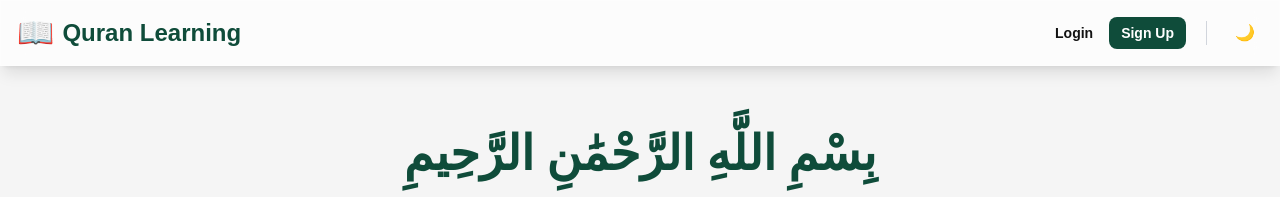
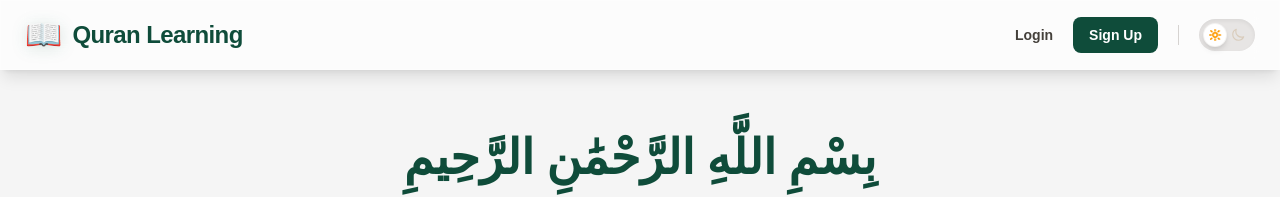
Before and after one commit to SamniHasnath/Project-Learning-27_Quran_Website, a React app in the folder frontend/: page / in a window 1280 px wide. Shown: the top 197 px of the page. Built offline with nearby package versions, Linux system fonts and the light colour scheme; no server answers; the HTML template or start-up script is replaced by a standard one.

Commit message:
feat(navbar): improve navigation component

```diff
--- a/frontend/src/components/Navbar.jsx
+++ b/frontend/src/components/Navbar.jsx
@@ -5,40 +5,65 @@ const Navbar = ({ darkMode, setDarkMode }) => {
   const { user, logout } = useAuthStore();
 
   return (
-    <nav className="glass sticky top-0 z-50 px-4 py-3 mb-8">
+    <nav className="glass sticky top-0 z-50 px-6 py-4 mb-8 border-b border-islamic-green/10 dark:border-islamic-gold/15 bg-white/70 dark:bg-islamic-dark/75">
       <div className="container mx-auto flex justify-between items-center">
-        <Link to="/" className="text-2xl font-bold text-islamic-green dark:text-islamic-gold flex items-center gap-2">
-          <span className="text-3xl">📖</span> Quran Learning
+        <Link to="/dashboard" className="text-2xl font-bold text-islamic-green dark:text-islamic-gold flex items-center gap-2.5 hover:opacity-90 transition-opacity">
+          <span className="text-3xl filter drop-shadow-[0_2px_8px_rgba(13,92,70,0.15)] dark:drop-shadow-[0_2px_8px_rgba(197,168,128,0.25)]">📖</span>
+          <span className="font-sans tracking-tight">Quran Learning</span>
         </Link>
-        <div className="flex items-center gap-4">
+        <div className="flex items-center gap-5">
           {user ? (
-            <div className="flex items-center gap-4">
-              <Link to="/dashboard" className="text-sm font-semibold hover:text-islamic-green transition-colors">
+            <div className="flex items-center gap-5">
+              <Link to="/dashboard" className="text-sm font-semibold text-stone-700 dark:text-stone-300 hover:text-islamic-green dark:hover:text-islamic-gold transition-colors">
                 {user.name}
               </Link>
-              <button onClick={logout} className="text-sm font-semibold text-red-500 hover:text-red-600 transition-colors">
+              <button onClick={logout} className="text-sm font-semibold text-red-500 hover:text-red-600 hover:underline transition-all cursor-pointer">
                 Logout
               </button>
             </div>
           ) : (
-            <div className="flex items-center gap-4">
-              <Link to="/login" className="text-sm font-semibold hover:text-islamic-green transition-colors">
+            <div className="flex items-center gap-5">
+              <Link to="/login" className="text-sm font-semibold text-stone-700 dark:text-stone-300 hover:text-islamic-green dark:hover:text-islamic-gold transition-colors">
                 Login
               </Link>
-              <Link to="/register" className="text-sm font-semibold bg-islamic-green text-white px-3 py-1.5 rounded-lg hover:opacity-90 transition-opacity">
+              <Link to="/register" className="text-sm font-semibold bg-islamic-green dark:bg-islamic-gold text-white dark:text-islamic-dark px-4 py-2 rounded-lg hover:shadow-md hover:scale-[1.02] active:scale-[0.98] transition-all">
                 Sign Up
               </Link>
             </div>
           )}
 
-          <div className="h-6 w-px bg-gray-300 dark:bg-gray-700 mx-1"></div>
+          <div className="h-5 w-px bg-stone-300 dark:bg-stone-700"></div>
 
           <button
             onClick={() => setDarkMode(!darkMode)}
-            className="p-2 rounded-full hover:bg-black/5 dark:hover:bg-white/10 transition-colors"
+            className="relative w-14 h-8 rounded-full bg-stone-200 dark:bg-stone-900 p-1 cursor-pointer transition-all duration-300 shadow-[inset_0_2px_4px_rgba(0,0,0,0.06)] dark:shadow-[inset_0_2px_4px_rgba(0,0,0,0.3)] focus:outline-none flex items-center justify-between group"
             aria-label="Toggle Dark Mode"
           >
-            {darkMode ? '☀️' : '🌙'}
+            {/* Sliding Knob */}
+            <div
+              className={`absolute top-[4px] left-[4px] w-6 h-6 rounded-full bg-white dark:bg-islamic-dark shadow-md transition-all duration-300 ease-out flex items-center justify-center border border-stone-200/50 dark:border-stone-850 ${
+                darkMode ? 'translate-x-6' : 'translate-x-0'
+              }`}
+            >
+              {darkMode ? (
+                <svg xmlns="http://www.w3.org/2000/svg" fill="none" viewBox="0 0 24 24" strokeWidth={2.5} stroke="currentColor" className="w-3.5 h-3.5 text-islamic-gold">
+                  <path strokeLinecap="round" strokeLinejoin="round" d="M21.752 15.002A9.718 9.718 0 0118 15.75c-5.385 0-9.75-4.365-9.75-9.75 0-1.33.266-2.597.748-3.752A9.753 9.753 0 003 11.25C3 16.635 7.365 21 12.75 21a9.753 9.753 0 009.002-5.998z" />
+                </svg>
+              ) : (
+                <svg xmlns="http://www.w3.org/2000/svg" fill="none" viewBox="0 0 24 24" strokeWidth={2.5} stroke="currentColor" className="w-3.5 h-3.5 text-amber-500">
+                  <path strokeLinecap="round" strokeLinejoin="round" d="M12 3v2.25m0 13.5V21M4.93 4.93l1.59 1.59m10.96 10.96l1.59 1.59M3 12h2.25m13.5 0H21m-2.23-7.07l-1.59 1.59m-10.96 10.96l-1.59 1.59M12 8.25a3.75 3.75 0 100 7.5 3.75 3.75 0 000-7.5z" />
+                </svg>
+              )}
+            </div>
+            {/* Background Icons */}
+            <div className="flex justify-between w-full px-1.5 pointer-events-none opacity-40 group-hover:opacity-75 transition-opacity">
+              <svg xmlns="http://www.w3.org/2000/svg" fill="none" viewBox="0 0 24 24" strokeWidth={2} stroke="currentColor" className="w-3.5 h-3.5 text-amber-500">
+                <path strokeLinecap="round" strokeLinejoin="round" d="M12 3v2.25m0 13.5V21M4.93 4.93l1.59 1.59m10.96 10.96l1.59 1.59M3 12h2.25m13.5 0H21m-2.23-7.07l-1.59 1.59m-10.96 10.96l-1.59 1.59M12 8.25a3.75 3.75 0 100 7.5 3.75 3.75 0 000-7.5z" />
+              </svg>
+              <svg xmlns="http://www.w3.org/2000/svg" fill="none" viewBox="0 0 24 24" strokeWidth={2} stroke="currentColor" className="w-3.5 h-3.5 text-islamic-gold">
+                <path strokeLinecap="round" strokeLinejoin="round" d="M21.752 15.002A9.718 9.718 0 0118 15.75c-5.385 0-9.75-4.365-9.75-9.75 0-1.33.266-2.597.748-3.752A9.753 9.753 0 003 11.25C3 16.635 7.365 21 12.75 21a9.753 9.753 0 009.002-5.998z" />
+              </svg>
+            </div>
           </button>
         </div>
       </div>
```
